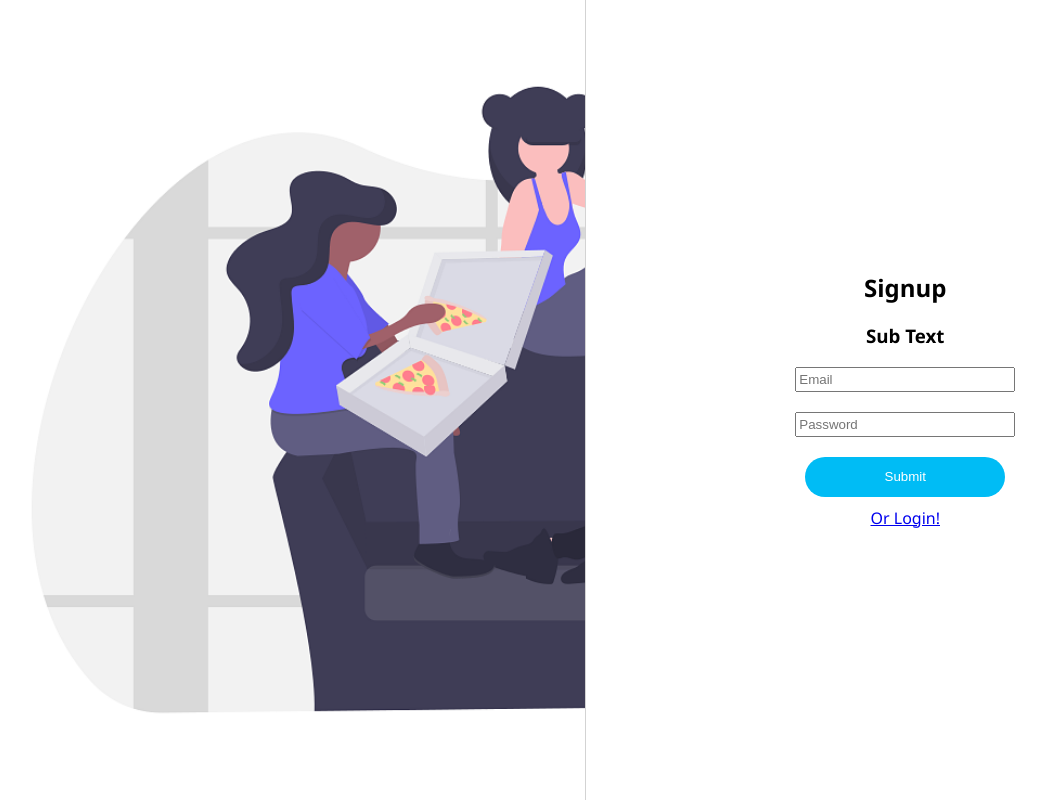
After one commit to piercetu/FoodCloud, a Flask app: template development/templates/business/business-signup.html in a window 1280 px wide. The commit adds this page. Shown: the whole page, without its empty margins (55-1101 px from the left). Run offline with Flask 2, Linux system fonts and the light colour scheme; the template is opened without the code that fills it, so the values that code supplies are empty.

Commit message:
Major Update

```diff
--- a/development/static/styles/business/business1.css
+++ b/development/static/styles/business/business1.css
@@ -4,13 +4,14 @@
 
 body {
   margin: 0;
+  font-family: "Segoe UI", sans-serif;
 }
 
 #splash {
+  /* border: 5px dashed blue; */
   display: flex;
     align-items: center;
     justify-content: center;
-  border: 5px dashed blue;
   width: 100%;
   height: 100vh;
 }
@@ -18,15 +19,67 @@ body {
 #splash-left {
   /* background-color: #ffcece;
   border: 5px dashed red; */
-
+  border-right: 1px solid lightgray;
+  background: url(../../resources/business-login.png);
+    /* background-size: cover; */
+    background-position: 50% 50%;
+    background-repeat: no-repeat;
+    background-attachment: fixed;
   flex: 1;
   height: 100%;
 }
 
 #splash-right {
-  background-color: #cecfff;
-  border: 5px dashed yellowgreen;
+  /* background-color: #cecfff;
+  border: 5px dashed yellowgreen; */
 
   flex: 1;
   height: 100%;
+
+  display: flex;
+    justify-content: center;
+    align-items: center;
+    flex-direction: column;
 }
+
+form {
+  display: flex;
+    justify-content: center;
+    align-items: center;
+    flex-direction: column;
+}
+
+h2 {
+  font-weight: bolder;
+  font-size: 24px;
+  margin: 0;
+}
+
+input {
+  margin-bottom: 20px;
+  width: 220px;
+
+  height: 25px;
+}
+
+input[type=submit] {
+  color: #ffffff;
+  background-color: #00bcf5;
+  border: none;
+  border-radius: 50px;
+  height: 40px;
+  margin-bottom: 10px;
+  width: 200px;
+}
+
+#login #splash-left {
+  background: url(../../resources/business-signup.png);
+    background-size: cover;
+    background-position: 40% 40%;
+    background-repeat: no-repeat;
+    background-attachment: fixed;
+}
+
+/* #splash-right {
+  border-left: 1px solid lightgray;
+} */
--- /dev/null
+++ b/development/templates/business/business-signup.html
@@ -0,0 +1,31 @@
+<!-- FOR LOGGING IN -->
+<!DOCTYPE html>
+<html lang="en">
+
+<head>
+  <meta charset="UTF-8">
+  <meta name="viewport" content="width=device-width, initial-scale=1.0">
+  <meta http-equiv="X-UA-Compatible" content="ie=edge">
+  <link rel="stylesheet" href="../../static/styles/business/business1.css">
+  <title>FoodCloud</title>
+</head>
+
+<body id="login">
+  <div id="splash">
+    <!-- Image -->
+    <div id="splash-left"></div>
+    <!-- Login Form -->
+    <div id="splash-right">
+      <h2>Signup</h2>
+      <h3>Sub Text</h3>
+      <form action="">
+        <input type="email" name="email" placeholder="Email" required>
+        <input type="password" placeholder="Password" required>
+        <input type="submit">
+      </form>
+      <a href="../business/business-login.html">Or Login!</a>
+    </div>
+  </div>
+</body>
+
+</html>
```
Also changed, not shown: development/templates/business/business-login.html (added, +31 -0 lines), development/templates/business/signup.html (deleted, +0 -31 lines), development/static/resources/business-login.png (added), development/static/resources/business-signup.png (added), development/static/styles/form.css (deleted).
